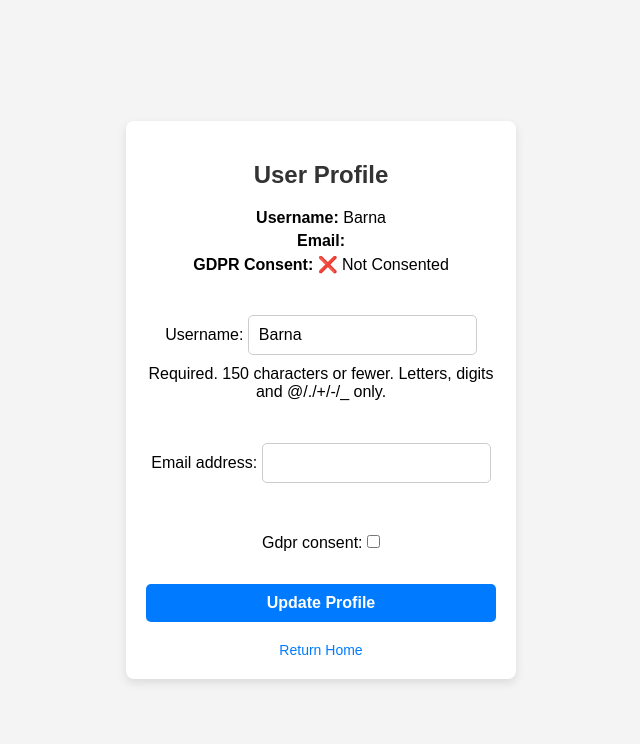
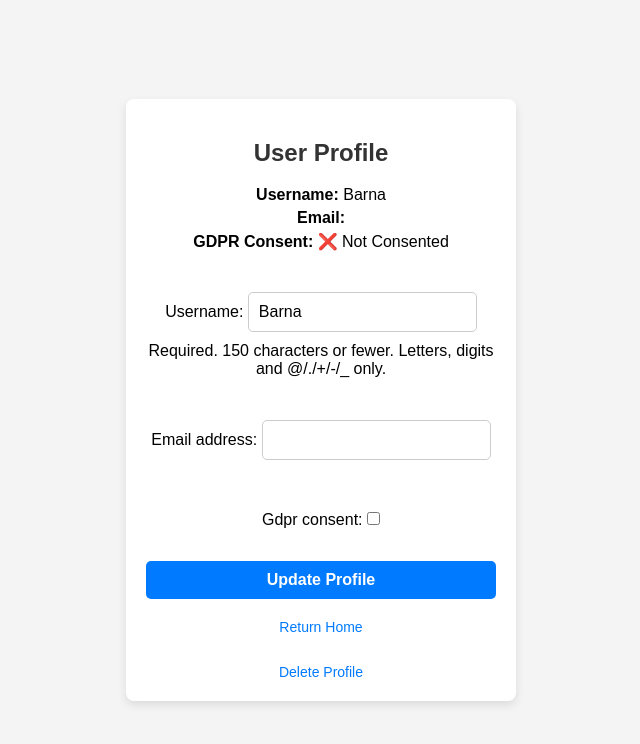
Before and after one commit to barni701/GroupSoftwareEngineering, a Django app: page /users/profile/ in a window 1280 px wide. Shown: the top 744 px of the page, without its empty margins (319-959 px from the left). Run offline with Django 5.2, Linux system fonts and the light colour scheme; a user stored in the database is signed in; data comes from the database, SQL or seed files in the repository.

Commit message:
delete / logout changes

```diff
--- a/djangoProject/SoftwareDevProject/settings.py
+++ b/djangoProject/SoftwareDevProject/settings.py
@@ -42,6 +42,7 @@ INSTALLED_APPS = [
     "game1",
     "bingo",
 ]
+
 
 MIDDLEWARE = [
     "django.middleware.security.SecurityMiddleware",
--- a/djangoProject/users/templates/users/landing.html
+++ b/djangoProject/users/templates/users/landing.html
@@ -62,7 +62,6 @@
 
         <div class="footer-links">
             <a href="{% url 'privacy_policy' %}">Privacy Policy</a>
-            <a href="{% url 'delete_account' %}">Delete Account</a>
             <a href="https://en.wikipedia.org/wiki/Mango">MANGO</a>
         </div>
     </div>
--- a/djangoProject/users/templates/users/profile.html
+++ b/djangoProject/users/templates/users/profile.html
@@ -94,7 +94,8 @@
         </form>
 
 
-        <a class="link" href="{% url 'home' %}">Return Home</a>
+        <a class="link" href="{% url 'home' %}">Return Home</a><br><br>
+        <a class="link" href = "{%url 'delete_account'%}">Delete Profile</a>
     </div>
 </body>
 </html>
--- a/djangoProject/users/views.py
+++ b/djangoProject/users/views.py
@@ -1,4 +1,4 @@
-from django.contrib.auth import login
+from django.contrib.auth import login, logout
 from django.shortcuts import render, redirect
 from django.contrib import messages
 from django.contrib.auth.decorators import login_required
@@ -13,7 +13,9 @@ from django.contrib.auth.forms import UserCreationForm
 @login_required
 def delete_account(request):
     user = request.user
+    logout(request)  # Logs the user out
     user.delete()  # Deletes the user account
+    messages.success(request, "Your account has been deleted successfully.")
     return redirect('landing')  # Redirect after deletion
 
 def signup(request):
```
